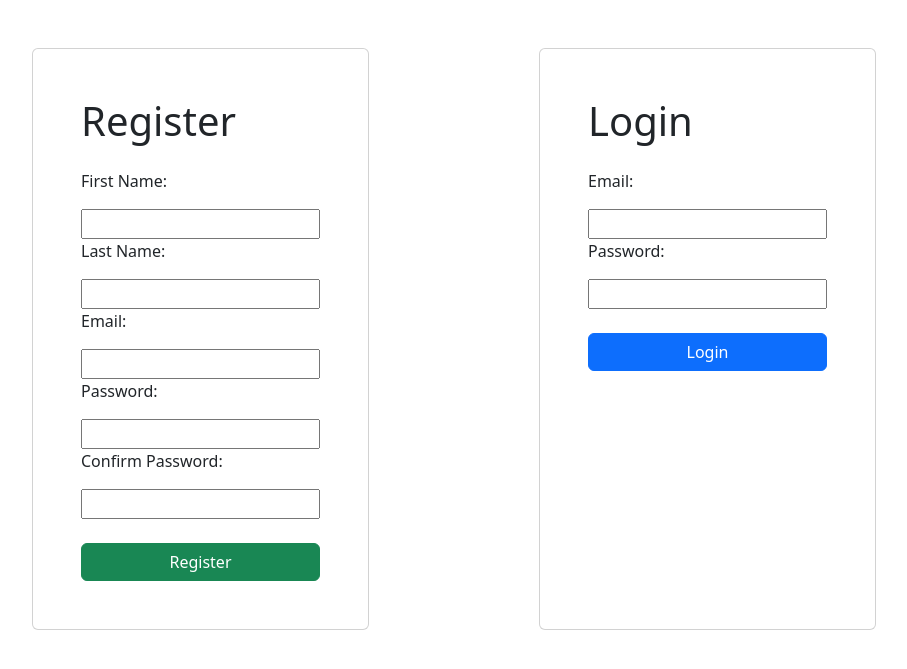
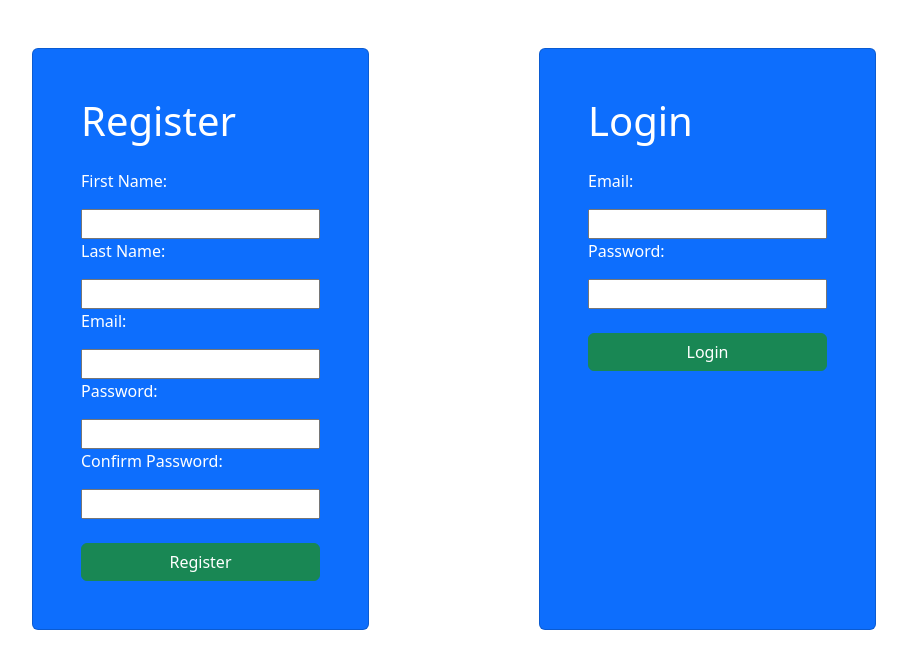
Before and after one commit to matthewbnunez/Website_Carbon_Footprint, a Flask app: page / in a window 1280 px wide. Shown: the top 669 px of the page, without its empty margins (186-1093 px from the left). Run offline with Flask 2, Linux system fonts and the light colour scheme.

Commit message:
initial commit

```diff
--- a/flask_app/templates/register_and_login.html
+++ b/flask_app/templates/register_and_login.html
@@ -10,12 +10,12 @@
 </head>
 <body>
     <div class="d-flex p-5 justify-content-evenly">
-        <div class="card p-5">
-            <h1 class="mb-4">Register</h1>
+        <div class="card p-5 bg-primary">
+            <h1 class="mb-4 text-white">Register</h1>
             {% for message in get_flashed_messages(category_filter = ['reg']) %}
                 <p>{{message}}</p>
             {% endfor %}
-            <form action="/users/register" method="POST" class="d-flex flex-column">
+            <form action="/users/register" method="POST" class="d-flex flex-column text-white">
                 <p>First Name:</p>
                 <input type="text" name="first_name">
                 <p>Last Name:</p>
@@ -29,17 +29,17 @@
                 <button class="btn btn-success mt-4">Register</button>
             </form>
         </div>
-        <div class="card p-5">
-            <h1 class="mb-4">Login</h1>
+        <div class="card p-5 bg-primary">
+            <h1 class="mb-4 text-white">Login</h1>
             {% for message in get_flashed_messages(category_filter = ['log']) %}
                 <p>{{message}}</p>
             {% endfor %}
-            <form action="/" method="POST" class="d-flex flex-column">
+            <form action="/" method="POST" class="d-flex flex-column text-white">
                 <p>Email:</p>
                 <input type="text" name="email">
                 <p>Password:</p>
                 <input type="password" name="password">
-                <button class="btn btn-primary mt-4">Login</button>
+                <button class="btn btn-success mt-4">Login</button>
             </form>
         </div>
     </div>
```
